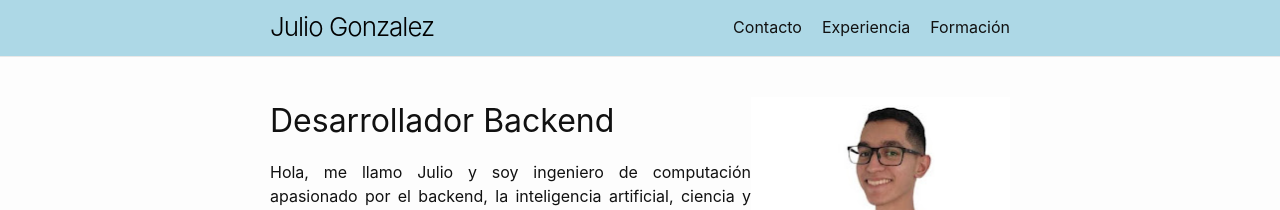
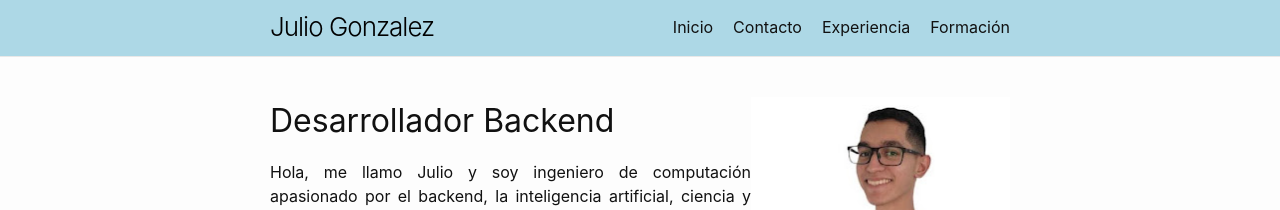
Before and after one commit to GokoshiJr/GokoshiJr.github.io, a Jekyll site: the page built from index.markdown, in a window 1280 px wide. Shown: the top 210 px of the page. Built offline with Jekyll 4.4.1, drawn with Linux system fonts in a browser that asks for light colours.

Commit message:
add inicio link in header

```diff
--- a/_includes/header.html
+++ b/_includes/header.html
@@ -17,6 +17,7 @@
         </label>
 
         <div class="trigger">
+          <a class="page-link" href="/">Inicio</a>
           {%- for path in page_paths -%}
             {%- assign my_page = site.pages | where: "path", path | first -%}
             {%- if my_page.title -%}
```
